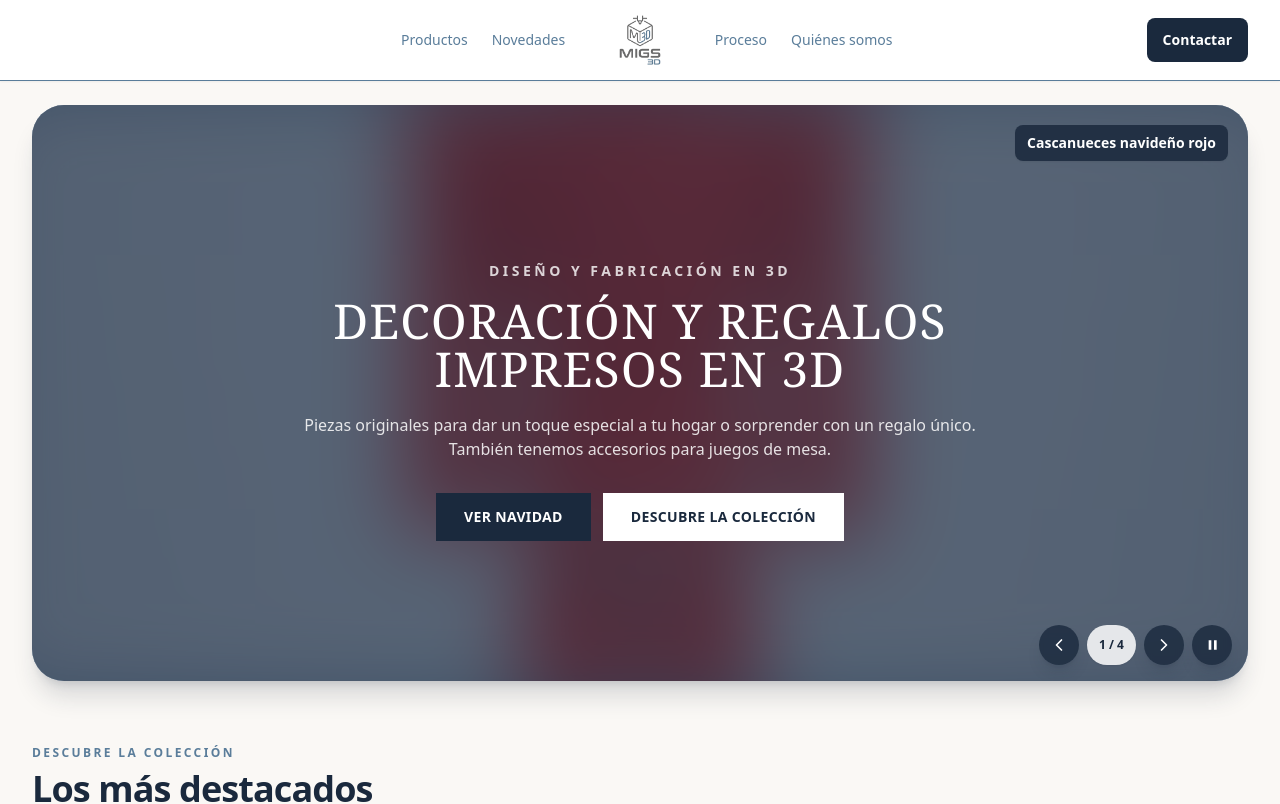
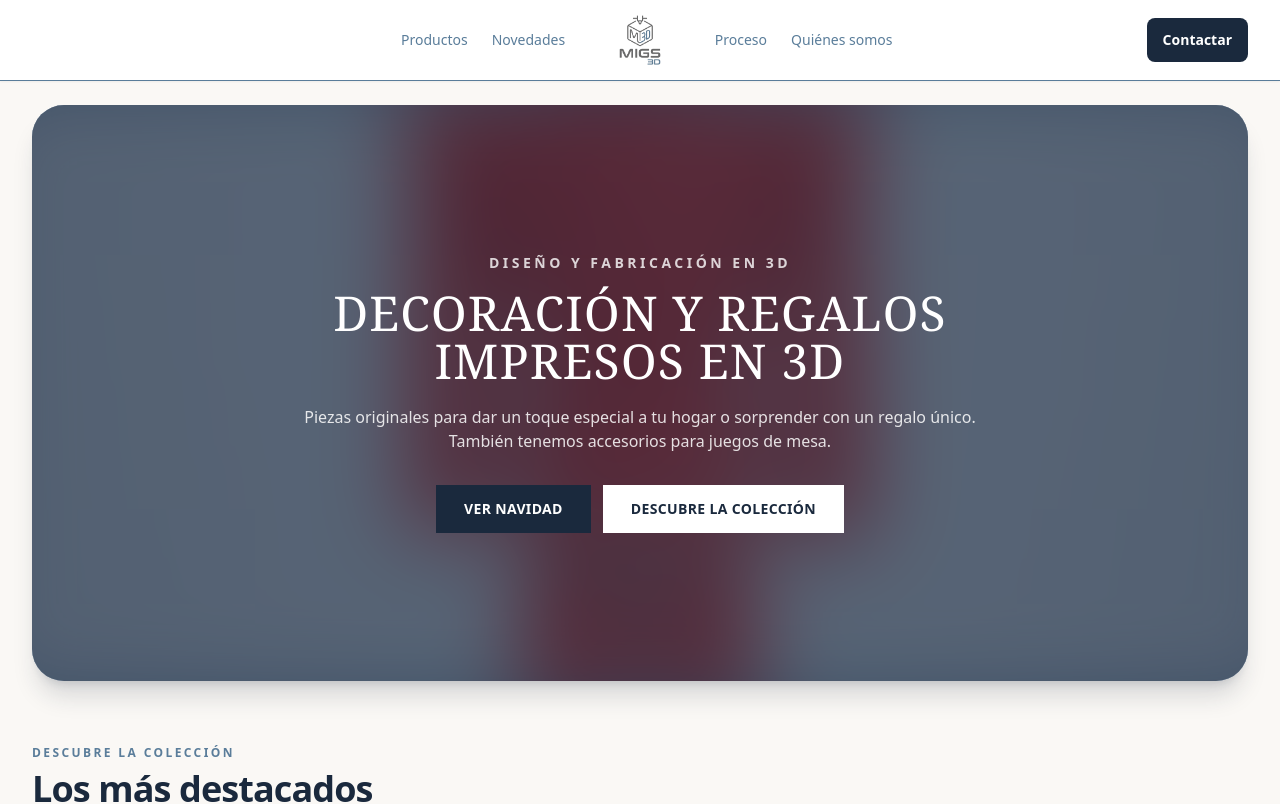
Before and after one commit to Sergiomack91/migs-makers-store, a Nuxt app: page / in a window 1280 px wide. Shown: the top 804 px of the page. Built offline with nearby package versions, Linux system fonts and the light colour scheme.

Commit message:
feat: remove featured product rotation controls and adjust layout spacing

```diff
--- a/app/components/StorefrontSections.vue
+++ b/app/components/StorefrontSections.vue
@@ -41,16 +41,6 @@ function startFeaturedRotation() {
   }
 
   featuredRotationTimer = window.setInterval(() => showFeaturedProduct(1), 6000)
-}
-
-function toggleFeaturedRotation() {
-  featuredRotationPaused.value = !featuredRotationPaused.value
-
-  if (featuredRotationPaused.value) {
-    stopFeaturedRotation()
-  } else {
-    startFeaturedRotation()
-  }
 }
 
 onMounted(() => {
@@ -218,7 +208,7 @@ async function submitContactForm() {
           class="absolute inset-0 h-full w-full scale-110 object-cover opacity-75 blur-2xl"
         >
         <div class="absolute inset-0 bg-migs-logo/65" aria-hidden="true" />
-        <div class="relative z-10 flex min-h-[34rem] w-full items-center justify-center px-5 pb-20 pt-24 text-center sm:px-10 lg:min-h-[36rem] lg:px-14">
+        <div class="relative z-10 flex min-h-[34rem] w-full items-center justify-center px-5 py-14 text-center sm:px-10 lg:min-h-[36rem] lg:px-14">
           <div class="relative z-10 max-w-2xl">
             <p class="mb-4 text-xs font-semibold uppercase tracking-[0.25em] text-white/80 sm:text-sm">Diseño y fabricación en 3D</p>
             <h1 class="font-serif text-3xl font-normal uppercase leading-tight tracking-wide sm:text-4xl lg:text-5xl">
@@ -242,51 +232,6 @@ async function submitContactForm() {
               </NuxtLink>
             </div>
           </div>
-        </div>
-        <NuxtLink
-          v-if="activeFeaturedProduct"
-          :to="`/producto/${activeFeaturedProduct.slug}`"
-          class="absolute right-5 top-5 z-20 max-w-[70%] rounded-lg bg-migs-logo/85 px-3 py-2 text-sm font-semibold text-white shadow-sm backdrop-blur-sm transition-colors hover:bg-migs-logo"
-        >
-          {{ activeFeaturedProduct.name }}
-        </NuxtLink>
-        <div class="absolute bottom-4 right-4 z-20 flex items-center gap-2">
-          <button
-            type="button"
-            class="inline-flex h-10 w-10 items-center justify-center rounded-full bg-migs-logo/80 text-white shadow-lg shadow-migs-logo/15 backdrop-blur-sm transition-colors hover:bg-migs-logo focus:outline-none focus:ring-2 focus:ring-white"
-            aria-label="Ver producto anterior"
-            @click="showFeaturedProduct(-1)"
-          >
-            <svg class="h-5 w-5" viewBox="0 0 24 24" fill="none" aria-hidden="true">
-              <path d="m15 18-6-6 6-6" stroke="currentColor" stroke-width="2" stroke-linecap="round" stroke-linejoin="round" />
-            </svg>
-          </button>
-          <span class="inline-flex h-10 min-w-10 items-center justify-center rounded-full bg-white/85 px-3 text-xs font-semibold text-migs-logo shadow-sm backdrop-blur-sm" aria-hidden="true">
-            {{ activeFeaturedIndex + 1 }} / {{ featuredProducts.length }}
-          </span>
-          <button
-            type="button"
-            class="inline-flex h-10 w-10 items-center justify-center rounded-full bg-migs-logo/80 text-white shadow-lg shadow-migs-logo/15 backdrop-blur-sm transition-colors hover:bg-migs-logo focus:outline-none focus:ring-2 focus:ring-white"
-            aria-label="Ver siguiente producto"
-            @click="showFeaturedProduct(1)"
-          >
-            <svg class="h-5 w-5" viewBox="0 0 24 24" fill="none" aria-hidden="true">
-              <path d="m9 18 6-6-6-6" stroke="currentColor" stroke-width="2" stroke-linecap="round" stroke-linejoin="round" />
-            </svg>
-          </button>
-          <button
-            type="button"
-            class="inline-flex h-10 w-10 items-center justify-center rounded-full bg-migs-logo/80 text-white shadow-lg shadow-migs-logo/15 backdrop-blur-sm transition-colors hover:bg-migs-logo focus:outline-none focus:ring-2 focus:ring-white"
-            :aria-label="featuredRotationPaused ? 'Reanudar el cambio automático' : 'Pausar el cambio automático'"
-            @click="toggleFeaturedRotation"
-          >
-            <svg v-if="featuredRotationPaused" class="h-4 w-4" viewBox="0 0 24 24" fill="currentColor" aria-hidden="true">
-              <path d="M8 5v14l11-7L8 5Z" />
-            </svg>
-            <svg v-else class="h-4 w-4" viewBox="0 0 24 24" fill="currentColor" aria-hidden="true">
-              <path d="M7 5h4v14H7zM15 5h4v14h-4z" />
-            </svg>
-          </button>
         </div>
       </div>
     </section>
```
